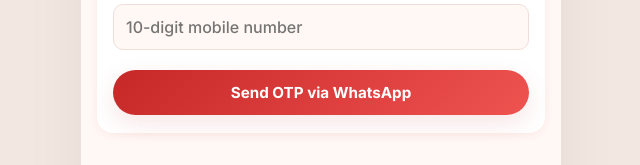
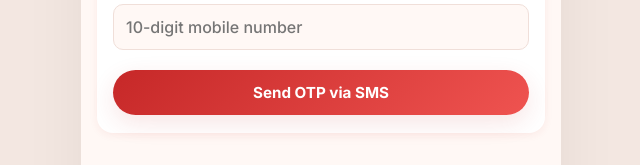
Before and after one commit to Crescens6466/NvFresh_app, a React (Vite) app in the folder customer/: page /login in a window 1280 px wide. Shown: the part 319-484 px from the top of the page, without its empty margins (319-959 px from the left). Built offline with nearby package versions, Linux system fonts and the light colour scheme; no server answers.

Commit message:
Update customer login copy: OTP now sent via SMS, not WhatsApp
Login page still said "Send OTP via WhatsApp" from before OTP delivery
moved to SMSGate — button text, input label, and success toast now say SMS.

```diff
--- a/customer/src/context/CustomerAuthContext.jsx
+++ b/customer/src/context/CustomerAuthContext.jsx
@@ -6,8 +6,8 @@ import { api } from "../api.js";
 const CustomerAuthContext = createContext(null);
 
 // Phone sign-in doesn't use Firebase at all (avoids its paid-billing
-// requirement for SMS) — the backend sends an OTP via WhatsApp and, once
-// verified, issues its own session token. That session lives here,
+// requirement for SMS) — the backend sends an OTP via SMS (SMSGate) and,
+// once verified, issues its own session token. That session lives here,
 // independent of Firebase's onAuthStateChanged (which only tracks Google).
 const PHONE_SESSION_KEY = "nvfresh_phone_session";
 
--- a/customer/src/pages/Login.jsx
+++ b/customer/src/pages/Login.jsx
@@ -34,7 +34,7 @@ export default function Login() {
     try {
       await sendOtp(phone);
       setOtpSent(true);
-      showToast("OTP sent via WhatsApp");
+      showToast("OTP sent via SMS");
     } catch (err) {
       showToast(err.message || "Could not send OTP", "error");
     } finally {
@@ -109,13 +109,13 @@ export default function Login() {
             />
           </label>
           <button className="btn btn-primary btn-block" type="submit" disabled={sending}>
-            {sending ? "Sending OTP..." : "Send OTP via WhatsApp"}
+            {sending ? "Sending OTP..." : "Send OTP via SMS"}
           </button>
         </form>
       ) : (
         <form className="payment-form" onSubmit={handleVerifyOtp}>
           <label>
-            Enter OTP (sent via WhatsApp)
+            Enter OTP (sent via SMS)
             <input
               value={otp}
               onChange={(e) => setOtp(e.target.value)}
```
